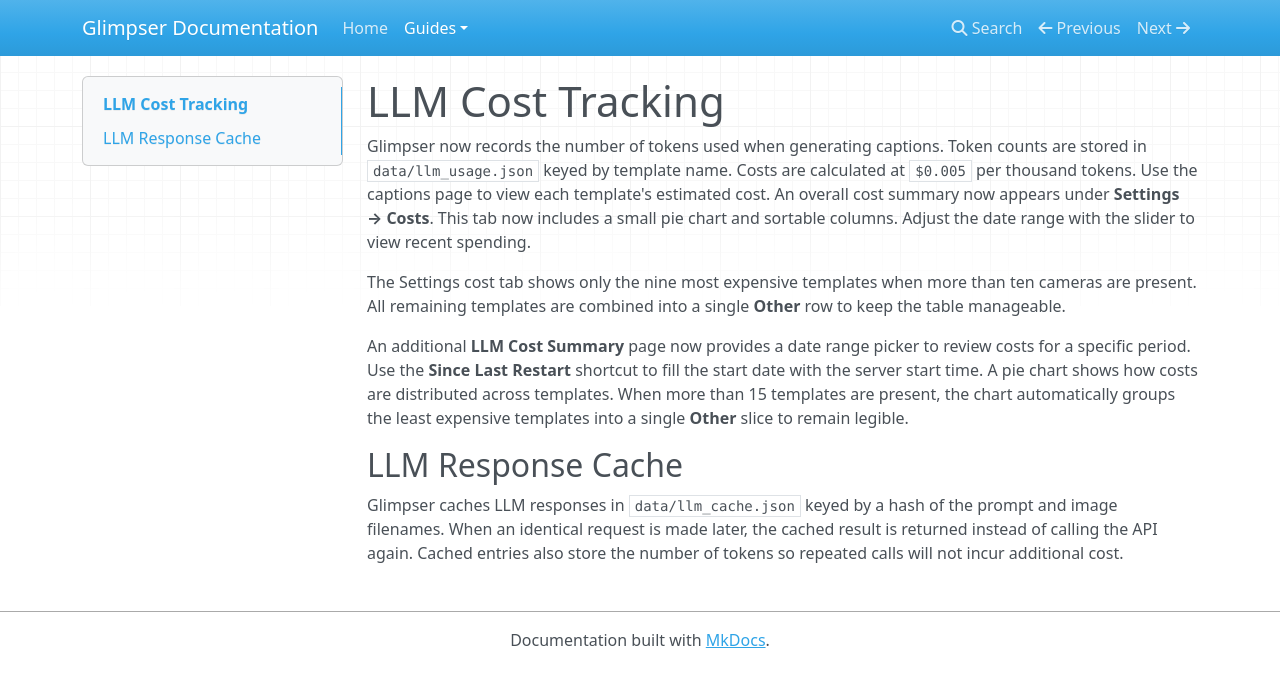
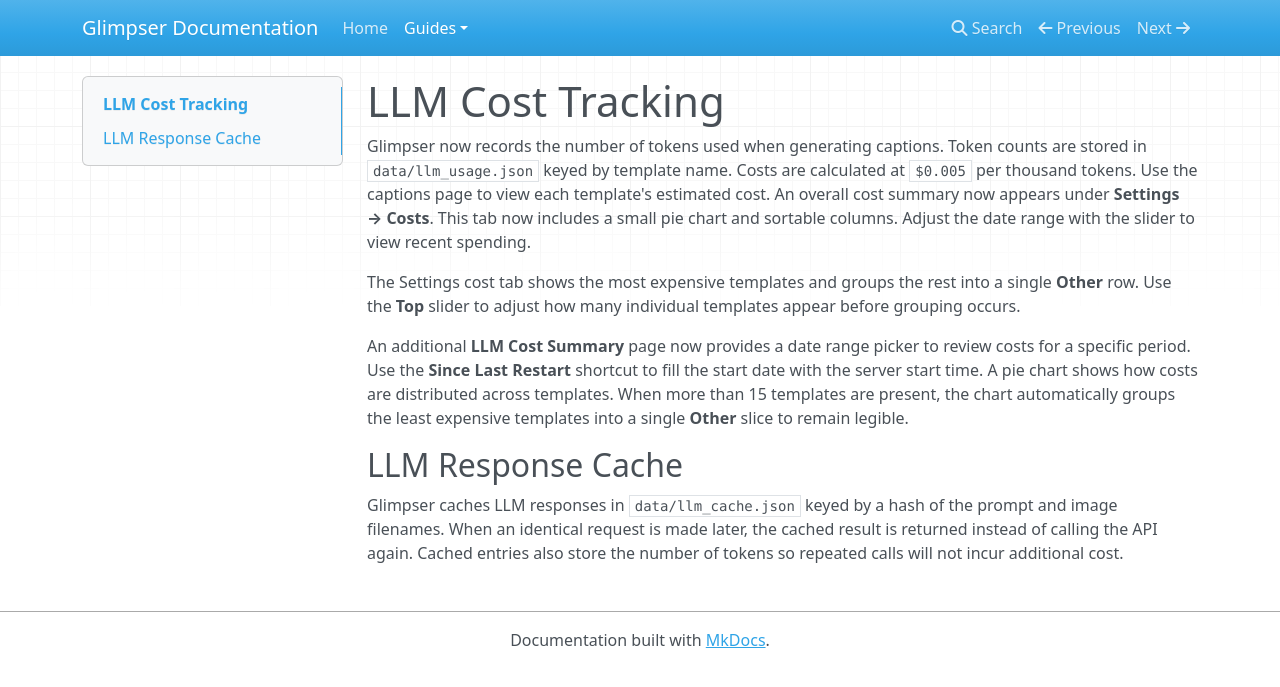
Before and after one commit to KristopherKubicki/glimpser, an MkDocs documentation site: the page built from docs/cost_tracking.md, in a window 1280 px wide. Shown: the top 687 px of the page. Built offline with MkDocs 1.6.1, drawn with Linux system fonts in a browser that asks for light colours; nearby versions of some CDN libraries.

Commit message:
feat(ui): add top slider and resize cost chart

```diff
--- a/docs/cost_tracking.md
+++ b/docs/cost_tracking.md
@@ -8,9 +8,9 @@
 includes a small pie chart and sortable columns. Adjust the date range with the
 slider to view recent spending.
 
-The Settings cost tab shows only the nine most expensive templates when more
-than ten cameras are present. All remaining templates are combined into a
-single **Other** row to keep the table manageable.
+The Settings cost tab shows the most expensive templates and groups the rest
+into a single **Other** row. Use the **Top** slider to adjust how many
+individual templates appear before grouping occurs.
 
 An additional **LLM Cost Summary** page now provides a date range picker to
 review costs for a specific period. Use the **Since Last Restart** shortcut to
```
Also changed, not shown: app/static/js/costs.js (+25 -6 lines), 3 other files.
